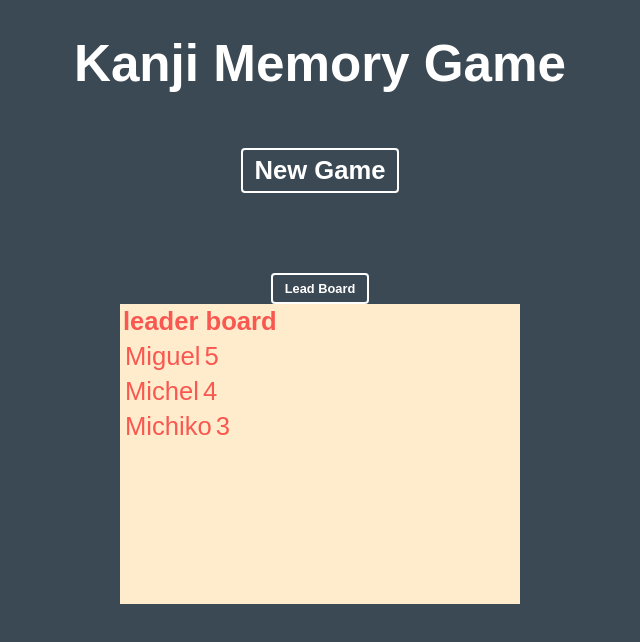
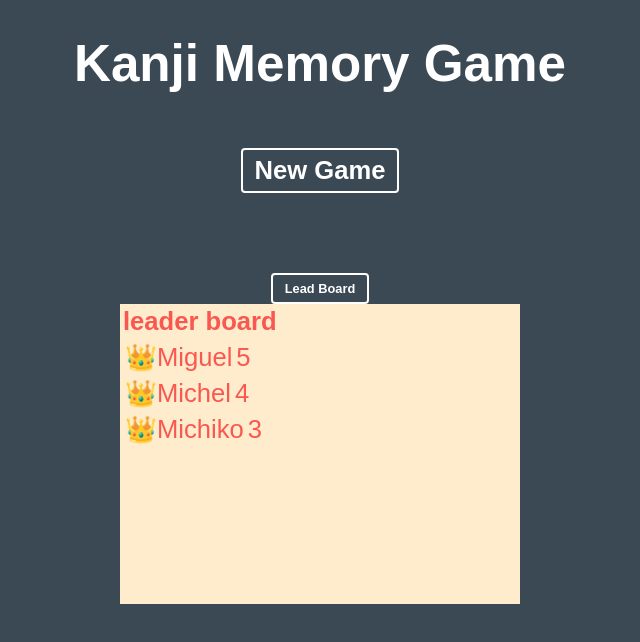
Before and after one commit to mikako-shirai/Kanji-Memory-Game, a React (Create React App) app: page / in a window 1280 px wide. Both pictures are taken after a click on the button "Lead Board". Shown: the top 642 px of the page, without its empty margins (320-960 px from the left). Built offline with nearby package versions, Linux system fonts and the light colour scheme.

Commit message:
modify: check spell

```diff
--- a/server.js
+++ b/server.js
@@ -9,11 +9,8 @@ require("dotenv").config({
 
 const environment = process.env.NODE_ENV ? "production" : "development";
 const config = require("./knexfile");
-<<<<<<< HEAD
-console.log(config);
+// console.log(config);
 //console.log(config[environment])
-=======
->>>>>>> f4cf25a1fc63affb9ef7caea885a4e01b4eb87c1
 const db = knex(config[environment]);
 const port = process.env.PORT || 8080;
 
--- a/src/Components/LeaderBoard.jsx
+++ b/src/Components/LeaderBoard.jsx
@@ -1,9 +1,9 @@
 import React from "react";
-// import axios from "axios";
+import axios from "axios";
 
-// async
 function LeaderBoard() {
-  // const res = await axios.get("/leaderboard");
+//const res = await axios.get("/leaderboard");
+//console.log(res.data)
   // const users = res.data;
 
   //leaderboard table:("id").("name", 32).("score")
@@ -26,7 +26,7 @@ function LeaderBoard() {
           <tr>
             {sampleUsers.map((el, key)=>
             <div className="lanking" key ={key}>
-              <td className="user-name">{el.name}</td>
+              <td className="user-name">&#128081;{el.name}</td>
               <td className="user-score">{el.score}</td>
             </div>
             )}
@@ -38,3 +38,13 @@ function LeaderBoard() {
 }
 
 export default LeaderBoard;
+
+// exports.seed = async function(knex) {
+//   // Deletes ALL existing entries
+//   await knex('leaderboard').del()
+//   await knex('leaderboard').insert([
+//     {id: 1, name: 'Andrew', score:15},
+//     {id: 2, name: 'Miguel', score:10},
+//     {id: 3, name: 'Michelle', score:15}
+//   ]);
+// };
--- a/src/index.jsx
+++ b/src/index.jsx
@@ -1,7 +1,7 @@
 import React from 'react';
 import ReactDOM from 'react-dom/client';
 
-import App from './components/App.jsx';
+import App from './Components/App.jsx';
 
 const root = ReactDOM.createRoot(document.getElementById('root'));
 root.render(
```
